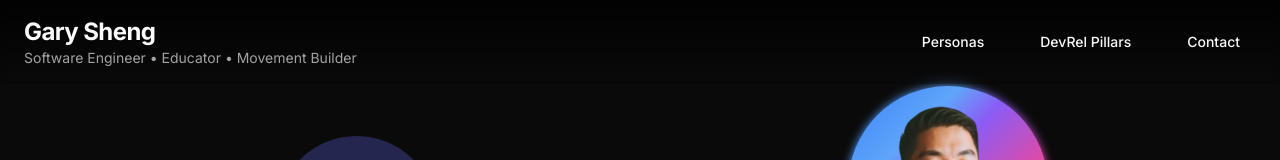
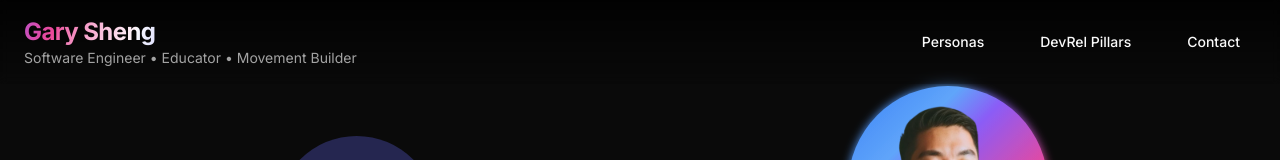
Before and after one commit to daffiazhar/devrelportfolio, a Next.js app: page / in a window 1280 px wide. Shown: the top 160 px of the page. Built offline with nearby package versions, Linux system fonts and the light colour scheme.

Commit message:
improve animations / gradients

```diff
--- a/src/app/page.tsx
+++ b/src/app/page.tsx
@@ -24,7 +24,7 @@ export default function Home() {
 
   return (
     <>
-      <Header />
+      <Header onSelectPersona={handleSelectPersona} />
       <main className="min-h-screen">
         <section id="personas" className="pt-24 px-6">
           <BubbleChart
--- a/src/components/BubbleChart.tsx
+++ b/src/components/BubbleChart.tsx
@@ -178,7 +178,7 @@ export function BubbleChart({ className, selectedPersona, onSelectPersona, onSel
       .attr('height', '200%');
 
     filter.append('feGaussianBlur')
-      .attr('stdDeviation', '3')
+      .attr('stdDeviation', '4')
       .attr('result', 'coloredBlur');
 
     const feMerge = filter.append('feMerge');
@@ -235,7 +235,15 @@ export function BubbleChart({ className, selectedPersona, onSelectPersona, onSel
         }
       });
 
-    // Add circles to nodes
+    // Add stroke circles (for hover effect)
+    nodeElements.append('circle')
+      .attr('r', d => d.size / 2 + 1.5) // Slightly larger than the main circle
+      .attr('fill', 'none')
+      .attr('stroke', 'white')
+      .attr('stroke-width', '3')
+      .attr('class', 'opacity-0 transition-opacity duration-300 group-hover:opacity-100');
+
+    // Add main circles to nodes
     nodeElements.append('circle')
       .attr('r', d => d.size / 2)
       .attr('fill', d => {
@@ -256,6 +264,9 @@ export function BubbleChart({ className, selectedPersona, onSelectPersona, onSel
       })
       .attr('class', 'transition-all duration-300');
 
+    // Add group class for hover effect
+    nodeElements.attr('class', 'group cursor-pointer');
+
     // Add profile image for main node
     nodeElements.filter(d => d.type === 'main')
       .append('image')
@@ -264,7 +275,8 @@ export function BubbleChart({ className, selectedPersona, onSelectPersona, onSel
       .attr('height', MAIN_NODE.size)
       .attr('x', -MAIN_NODE.size / 2)
       .attr('y', -MAIN_NODE.size / 2)
-      .attr('clip-path', 'url(#circle-clip)');
+      .attr('clip-path', 'url(#circle-clip)')
+      .attr('class', 'pointer-events-none');
 
     // Add emojis to persona nodes only
     nodeElements.filter(d => d.type === 'persona')
@@ -272,7 +284,7 @@ export function BubbleChart({ className, selectedPersona, onSelectPersona, onSel
       .text(d => d.emoji)
       .attr('text-anchor', 'middle')
       .attr('dy', '-1.2em')
-      .attr('class', 'text-2xl');
+      .attr('class', 'text-2xl pointer-events-none');
 
     // Add labels to nodes with line wrapping
     nodeElements.selectAll('.label')
@@ -292,7 +304,7 @@ export function BubbleChart({ className, selectedPersona, onSelectPersona, onSel
         return `${centerOffset + (d.i * lineHeight) + 24}px`;
       })
       .attr('fill', 'currentColor')
-      .attr('class', 'text-lg font-medium');
+      .attr('class', 'text-lg font-medium pointer-events-none');
 
     // Update positions on simulation tick
     simulation.on('tick', () => {
--- a/src/components/layout/Header.tsx
+++ b/src/components/layout/Header.tsx
@@ -1,12 +1,23 @@
 import { cn } from '@/lib/utils';
 import { Navigation } from '@/components/Navigation';
 import { MobileNav } from '@/components/MobileNav';
+import { portfolioData } from '@/config/portfolio-data';
+import type { PersonaId } from '@/types/portfolio';
 
 interface HeaderProps {
   className?: string;
+  onSelectPersona?: (id: PersonaId) => void;
 }
 
-export function Header({ className }: HeaderProps) {
+export function Header({ className, onSelectPersona }: HeaderProps) {
+  const handlePersonaClick = (id: PersonaId) => {
+    if (onSelectPersona) {
+      onSelectPersona(id);
+      // Scroll to personas section
+      document.getElementById('personas')?.scrollIntoView({ behavior: 'smooth' });
+    }
+  };
+
   return (
     <header className={cn(
       'fixed top-0 left-0 right-0 z-50 py-4 px-6',
@@ -15,8 +26,33 @@ export function Header({ className }: HeaderProps) {
     )}>
       <div className="max-w-7xl mx-auto flex items-center justify-between">
         <div>
-          <h1 className="text-2xl font-bold tracking-tight">Gary Sheng</h1>
-          <p className="text-sm text-muted-foreground">Software Engineer • Educator • Movement Builder</p>
+          <h1 className="text-2xl font-bold tracking-tight relative">
+            <span className="animate-shimmer bg-[linear-gradient(110deg,#fff,20%,#6366F1,45%,#8B5CF6,55%,#EC4899,80%,#fff)] bg-[length:200%_100%] [-webkit-background-clip:text] [-webkit-text-fill-color:transparent]">
+              Gary Sheng
+            </span>
+          </h1>
+          <p className="text-sm text-muted-foreground">
+            <button
+              onClick={() => handlePersonaClick('engineer')}
+              className="transition-colors hover:text-[#6366F1] cursor-pointer"
+            >
+              Software Engineer
+            </button>
+            {' • '}
+            <button
+              onClick={() => handlePersonaClick('educator')}
+              className="transition-colors hover:text-[#8B5CF6] cursor-pointer"
+            >
+              Educator
+            </button>
+            {' • '}
+            <button
+              onClick={() => handlePersonaClick('movement-builder')}
+              className="transition-colors hover:text-[#EC4899] cursor-pointer"
+            >
+              Movement Builder
+            </button>
+          </p>
         </div>
         <div className="flex items-center gap-4">
           <Navigation />
--- a/tailwind.config.ts
+++ b/tailwind.config.ts
@@ -75,10 +75,15 @@ const config = {
   				from: { height: "var(--radix-accordion-content-height)" },
   				to: { height: "0" },
   			},
+  			shimmer: {
+  				'0%': { backgroundPosition: '200% 0' },
+  				'100%': { backgroundPosition: '-200% 0' }
+  			}
   		},
   		animation: {
   			"accordion-down": "accordion-down 0.2s ease-out",
   			"accordion-up": "accordion-up 0.2s ease-out",
+  			"shimmer": 'shimmer 8s linear infinite'
   		},
   	}
   },
```
